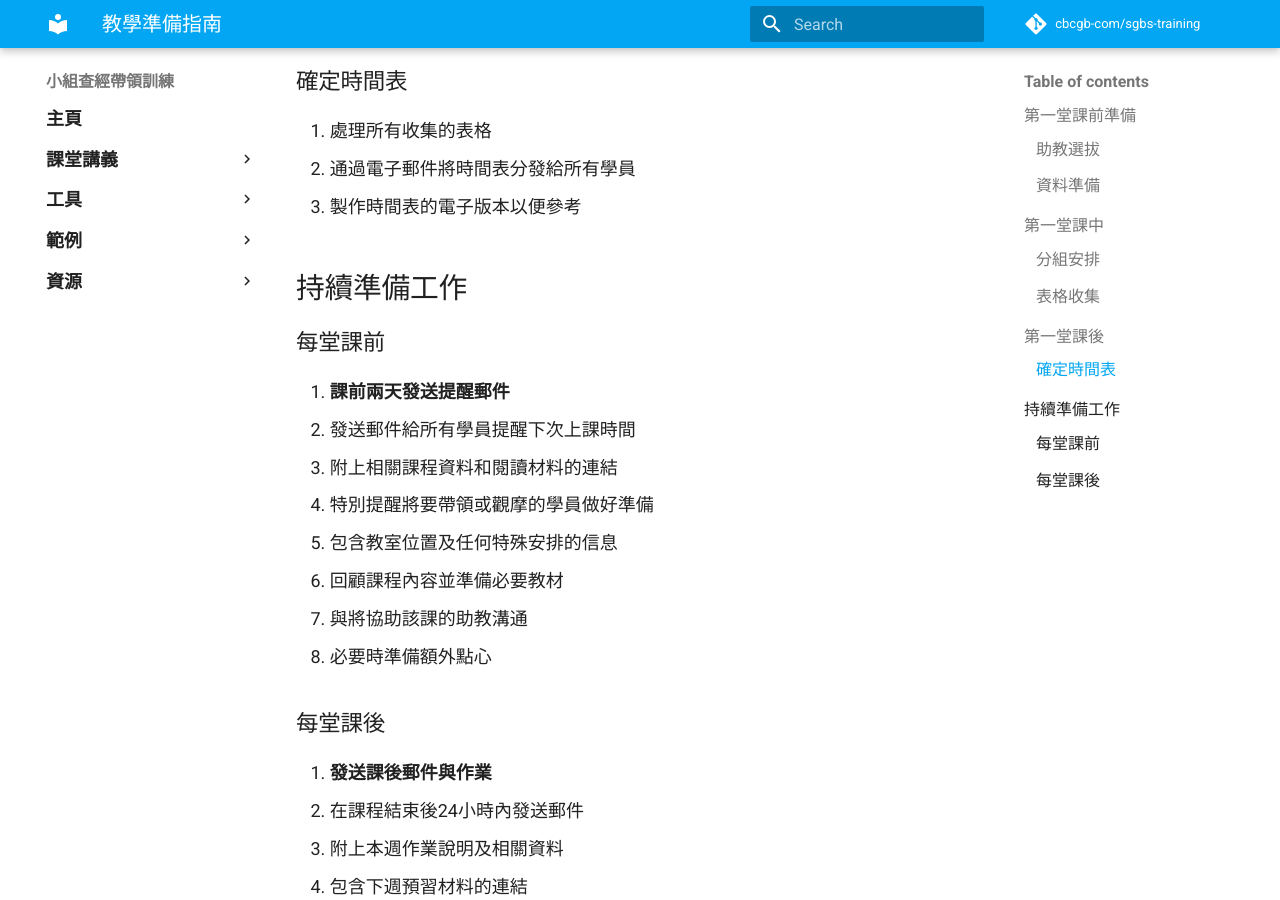
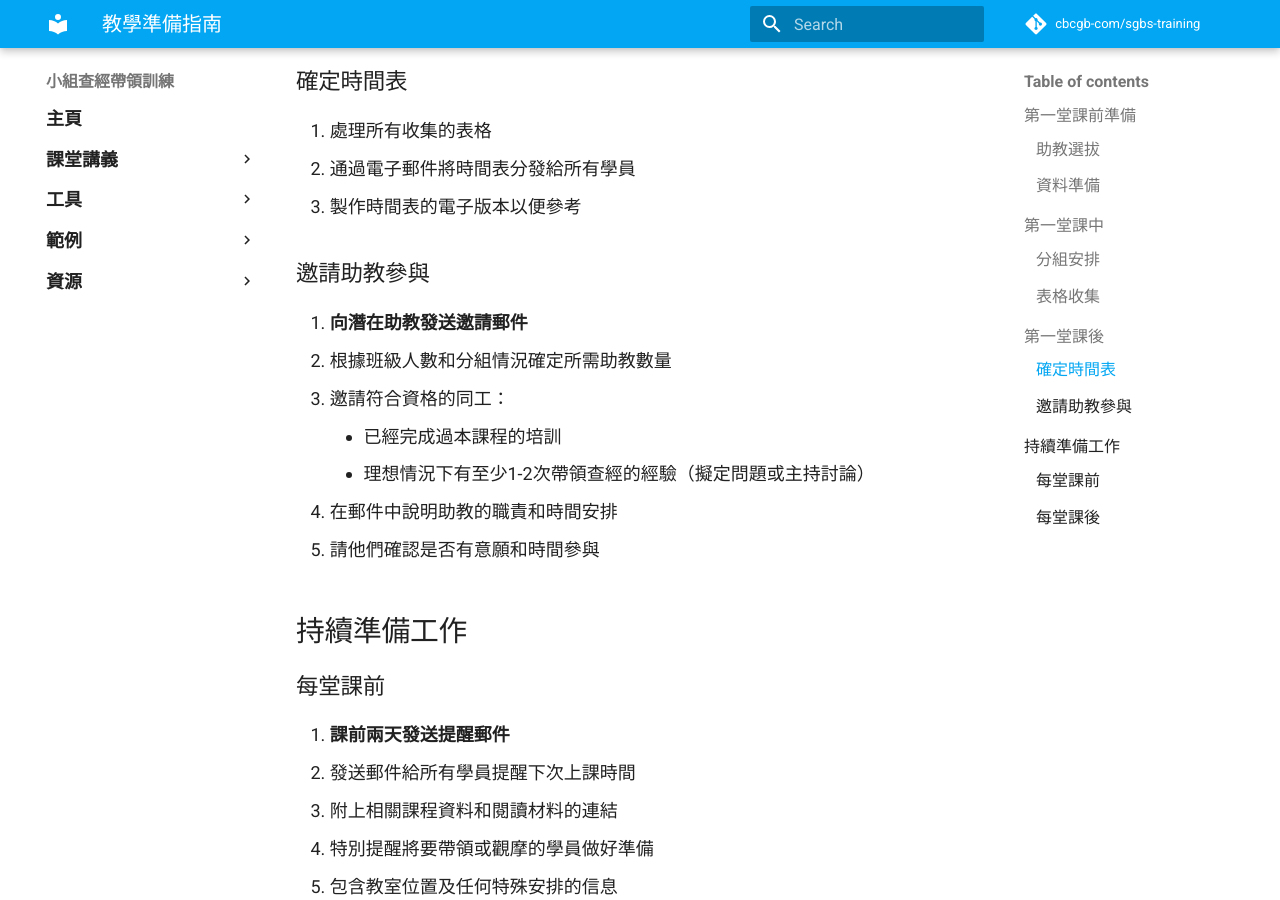
Before and after one commit to cbcgb-com/sgbs-training, an MkDocs documentation site: the page built from docs/teaching-preparation.md, in a window 1280 px wide and 900 px high, scrolled down 1787 px. Built offline with MkDocs 1.6.1 and Material for MkDocs 9.7.7, drawn with Linux system fonts in a browser that asks for light colours; comment, search, counter and statistics services are not loaded.

Commit message:
docs(teaching-preparation)📚: Add section on inviting teaching assistants to the preparation guide
- Introduced a new section detailing the process of inviting teaching assistants.
- Outlined the criteria for selecting suitable candidates.
- Provided steps for communicating responsibilities and schedules to potential assistants.

```diff
--- a/docs/teaching-preparation.md
+++ b/docs/teaching-preparation.md
@@ -58,6 +58,16 @@
 2. 通過電子郵件將時間表分發給所有學員
 3. 製作時間表的電子版本以便參考
 
+### 邀請助教參與
+
+1. **向潛在助教發送邀請郵件**
+   - 根據班級人數和分組情況確定所需助教數量
+   - 邀請符合資格的同工：
+     - 已經完成過本課程的培訓
+     - 理想情況下有至少1-2次帶領查經的經驗（擬定問題或主持討論）
+   - 在郵件中說明助教的職責和時間安排
+   - 請他們確認是否有意願和時間參與
+
 ## 持續準備工作
 
 ### 每堂課前
```
